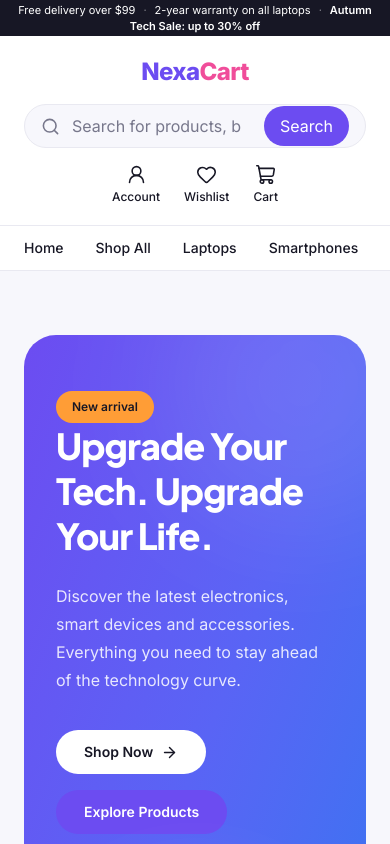
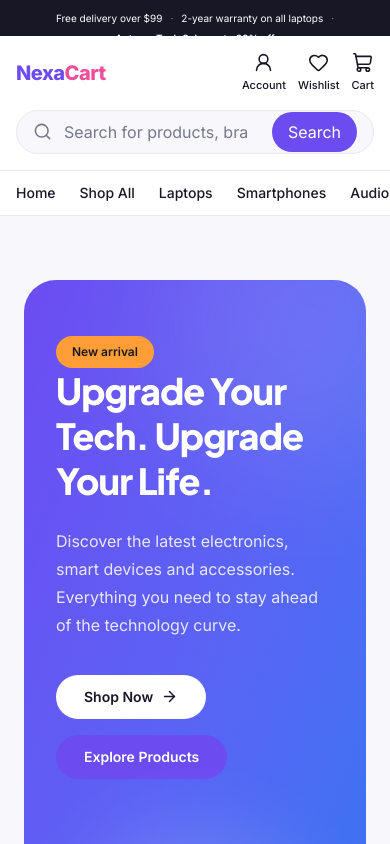
Before and after one commit to aminekhalfaoui343/nexacart, a Next.js app: page / in a window 390 px wide. Shown: the top 844 px of the page. Built offline with nearby package versions, Linux system fonts and the light colour scheme.

Commit message:
feat(ui): improve responsive header and navigation

```diff
--- a/src/components/layout/AnnouncementBar.tsx
+++ b/src/components/layout/AnnouncementBar.tsx
@@ -1,12 +1,12 @@
 
 export default function AnnouncementBar() {
   return (
-    <div className="flex h-9 w-full items-center justify-center bg-[#171725] px-4 text-center text-[11px] text-white sm:text-xs">
-      <p>
-        Free delivery over $99
-        <span className="mx-2 text-white/50">·</span>
-        2-year warranty on all laptops
-        <span className="mx-2 text-white/50">·</span>
+    <div className="flex min-h-9 w-full items-center justify-center bg-[#171725] px-3 py-2 text-center text-[10px] leading-5 text-white sm:px-4 sm:text-xs">
+      <p className="flex flex-wrap items-center justify-center gap-x-2">
+        <span>Free delivery over $99</span>
+        <span className="text-white/50">·</span>
+        <span>2-year warranty on all laptops</span>
+        <span className="text-white/50">·</span>
         <span className="font-semibold">
           Autumn Tech Sale: up to 30% off
         </span>
--- a/src/components/layout/Header.tsx
+++ b/src/components/layout/Header.tsx
@@ -37,27 +37,24 @@ export default function Header() {
 
   return (
     <header className="border-b border-[#E9E9F1] bg-white">
-      <div className="mx-auto flex max-w-[1440px] flex-col items-center justify-between gap-4 px-6 py-5 lg:flex-row lg:gap-8">
+      <div className="mx-auto flex max-w-[1440px] flex-wrap items-center justify-between gap-x-4 gap-y-4 px-4 py-4 sm:px-6 lg:flex-nowrap lg:gap-8 lg:py-5">
+
         {/* Brand */}
-        <Link href="/" className="text-2xl font-extrabold tracking-tight">
+        <Link
+          href="/"
+          className="order-1 text-xl font-extrabold tracking-tight sm:text-2xl"
+        >
           <span className="text-[#6C4CF1]">Nexa</span>
           <span className="text-[#F04D9A]">Cart</span>
         </Link>
 
-        {/* Search */}
-        <div className="w-full flex-1 lg:max-w-xl">
-          <SearchBar />
-        </div>
-
         {/* User Actions */}
-        <div className="flex shrink-0 items-center gap-6">
+        <div className="order-2 flex shrink-0 items-center gap-3 sm:gap-6 lg:order-3">
           {headerActions.map(({ label, href, icon: Icon, count }) => (
             <Link
               key={label}
               href={href}
-              aria-label={
-                count > 0 ? `${label}, ${count} items` : label
-              }
+              aria-label={count > 0 ? `${label}, ${count} items` : label}
               className="group flex flex-col items-center gap-1 text-[#77778B] transition-colors hover:text-[#6C4CF1]"
             >
               <span className="relative">
@@ -70,9 +67,16 @@ export default function Header() {
                 )}
               </span>
 
-              <span className="text-xs font-medium">{label}</span>
+              <span className="text-[11px] font-medium sm:text-xs">
+                {label}
+              </span>
             </Link>
           ))}
+        </div>
+
+        {/* Search */}
+        <div className="order-3 w-full lg:order-2 lg:flex-1 lg:max-w-xl">
+          <SearchBar />
         </div>
       </div>
     </header>
--- a/src/components/layout/MainNavigation.tsx
+++ b/src/components/layout/MainNavigation.tsx
@@ -17,12 +17,12 @@ export default function MainNavigation() {
       aria-label="Main navigation"
       className="border-b border-[#E9E9F1] bg-white"
     >
-      <div className="mx-auto flex max-w-[1440px] items-center gap-8 overflow-x-auto px-6 py-3">
+      <div className="mx-auto flex max-w-[1440px] items-center gap-6 overflow-x-auto scroll-smooth px-4 py-3 [scrollbar-width:none] [&::-webkit-scrollbar]:hidden sm:gap-8 sm:px-6">
         {navigationLinks.map((link) => (
           <Link
             key={link.label}
             href={link.href}
-            className="shrink-0 text-sm font-medium text-[#77778B] transition-colors hover:text-[#6C4CF1]"
+            className="shrink-0 whitespace-nowrap text-sm font-medium text-[#77778B] transition-colors hover:text-[#6C4CF1]"
           >
             {link.label}
           </Link>
```
